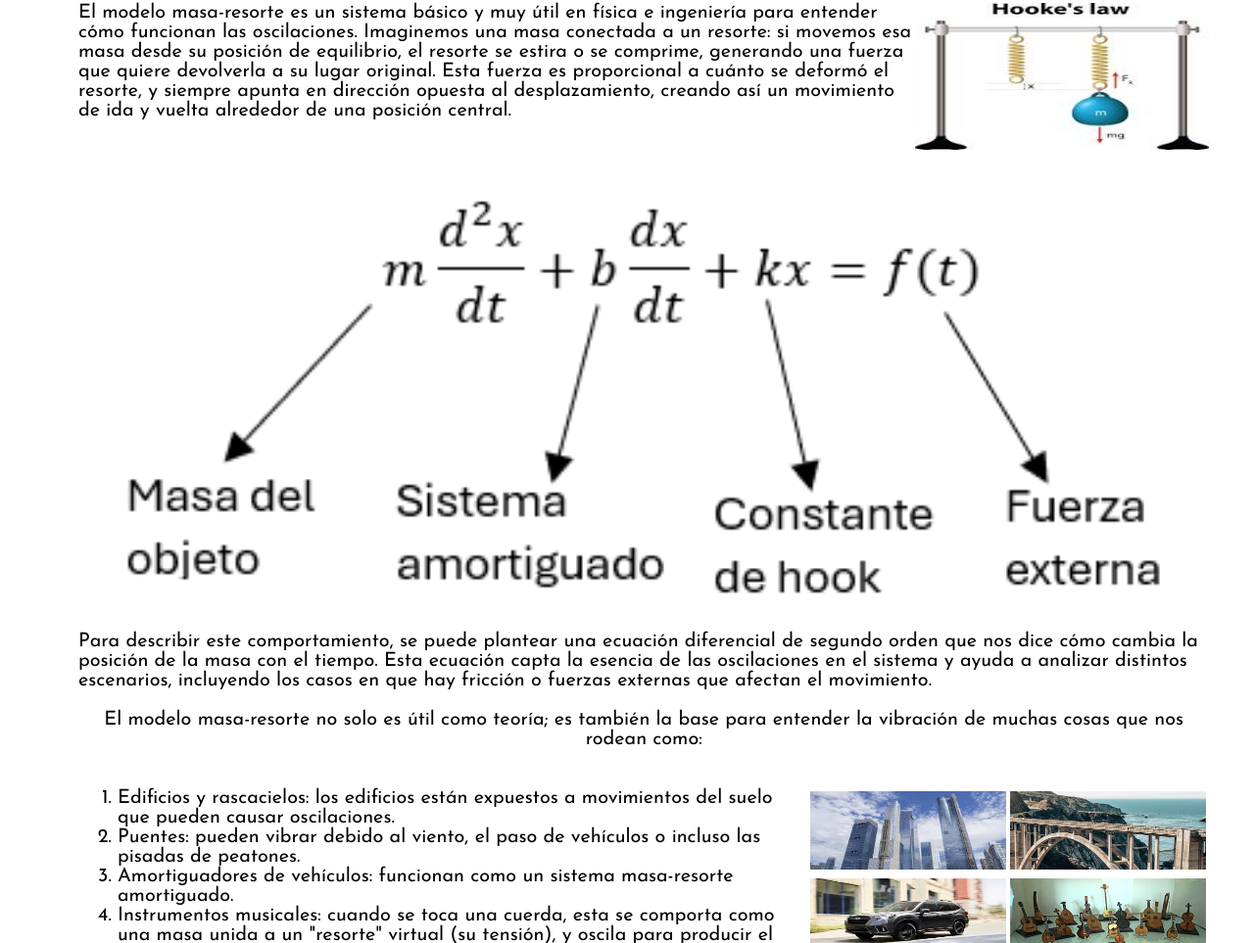
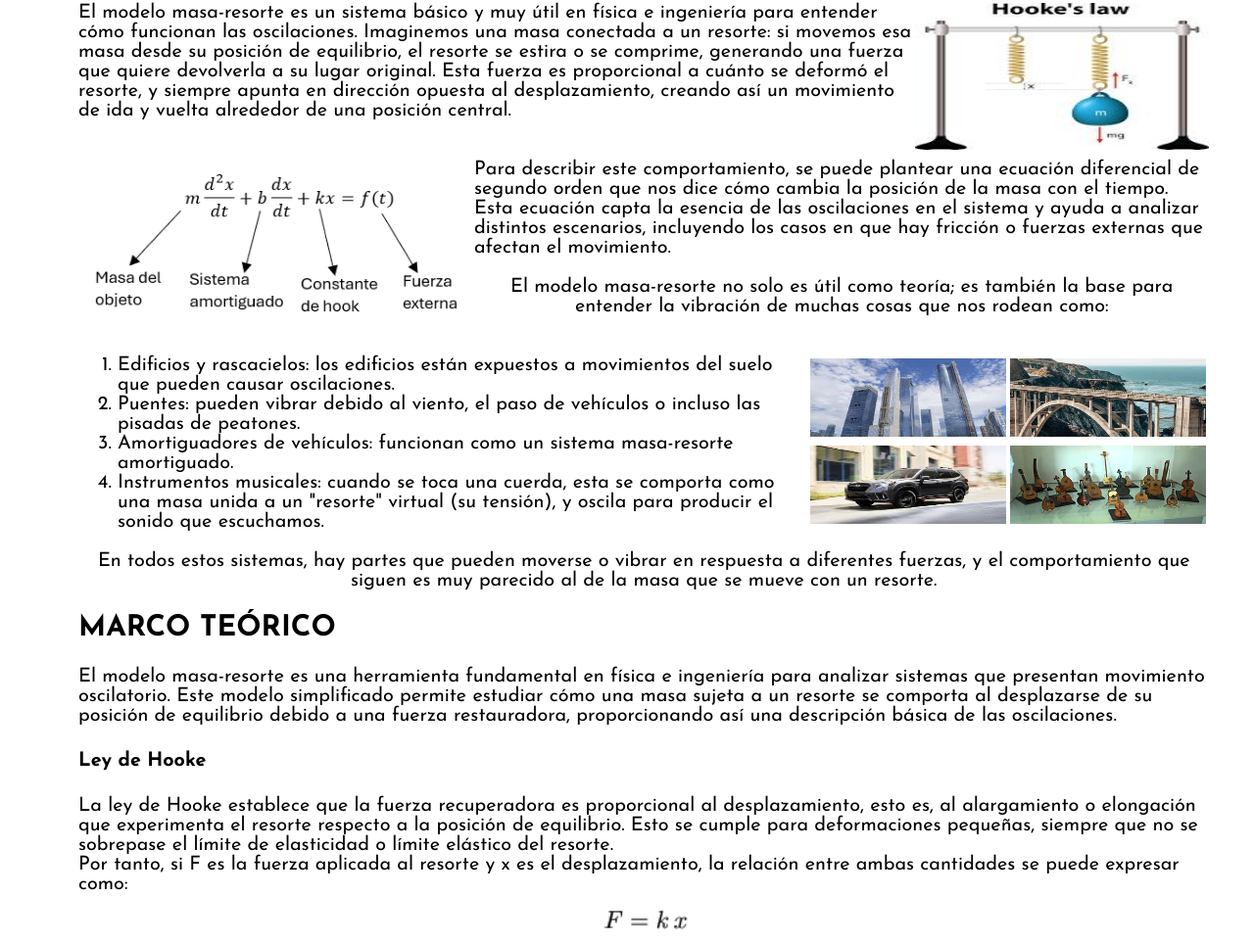
Before and after one commit to MariaFernandaSP/edo, a plain HTML site: page index.html in a window 1280 px wide. Shown: the part 1047-2010 px from the top of the page at 98% size. Drawn offline with nearby package versions, Linux system fonts and the light colour scheme; a script that the page names is missing; files whose address does not match are found by name.

Commit message:
Update st.css

```diff
--- a/st.css
+++ b/st.css
@@ -64,7 +64,8 @@ body {
 
 .imgresp img{
     height: auto;
-    width: 100%;
+    width: 35%;
+    min-width: 16rem;
 }
 
 /* Estilo del icono de menú */
```
